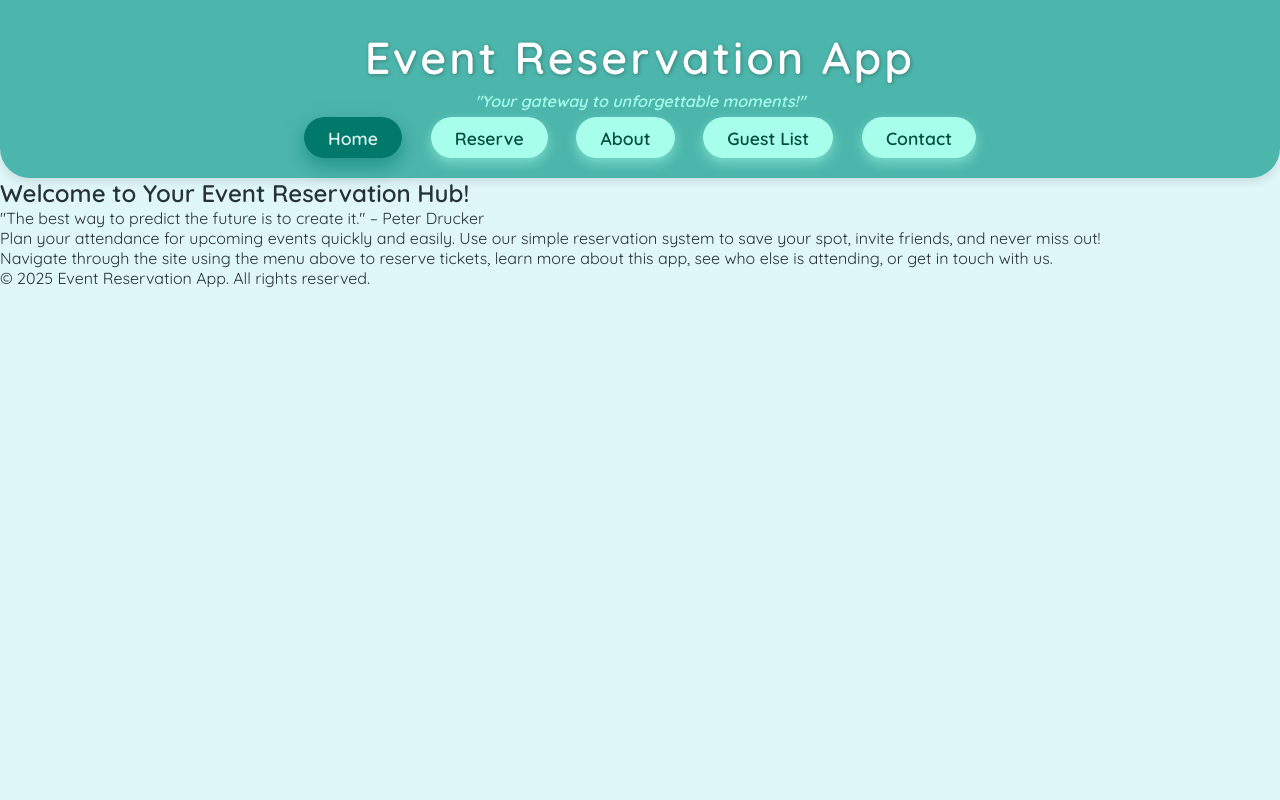
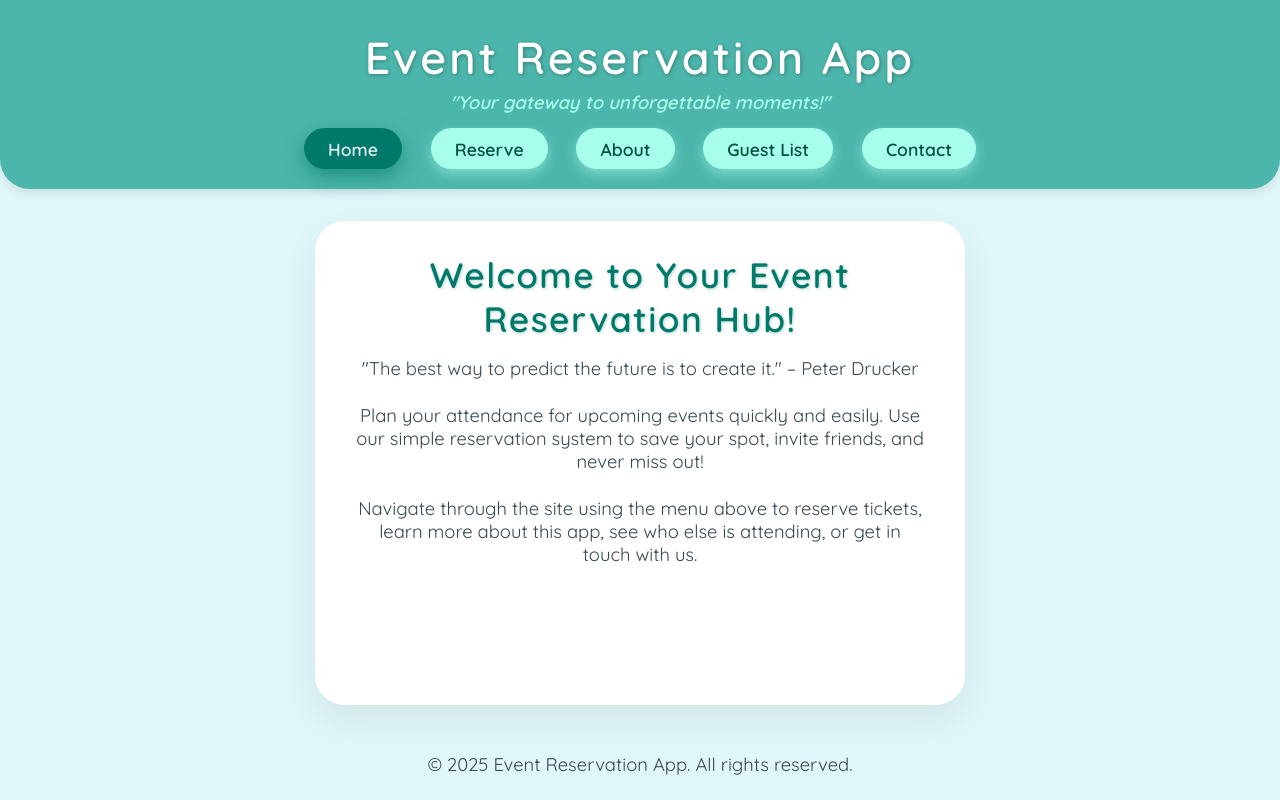
Before and after one commit to sopnil96/Event-Reservation-App, a plain HTML site: page index.html in a window 1280 px wide. Drawn offline with Linux system fonts and the light colour scheme.

Commit message:
Add content styling

```diff
--- a/style.css
+++ b/style.css
@@ -68,3 +68,30 @@ nav a.active {
   box-shadow: 0 8px 20px rgba(0,121,107,0.6);
   transform: translateY(-4px) scale(1.05);
 }
+
+main {
+  flex-grow: 1;
+  background: #ffffff;
+  max-width: 650px;
+  margin: 2rem auto 3rem;
+  padding: 2rem 2.5rem;
+  border-radius: 30px;
+  box-shadow: 0 15px 35px rgba(0,0,0,0.07);
+}
+
+h2 {
+  color: #00796b;
+  font-weight: 700;
+  text-align: center;
+  font-size: 2.2rem;
+  margin-bottom: 1rem;
+  letter-spacing: 1.5px;
+  text-shadow: 1px 1px 3px rgba(0,121,107,0.3);
+}
+
+p {
+  color: #37474f;
+  font-size: 1.15rem;
+  margin-bottom: 1.5rem;
+  text-align: center;
+}
```
